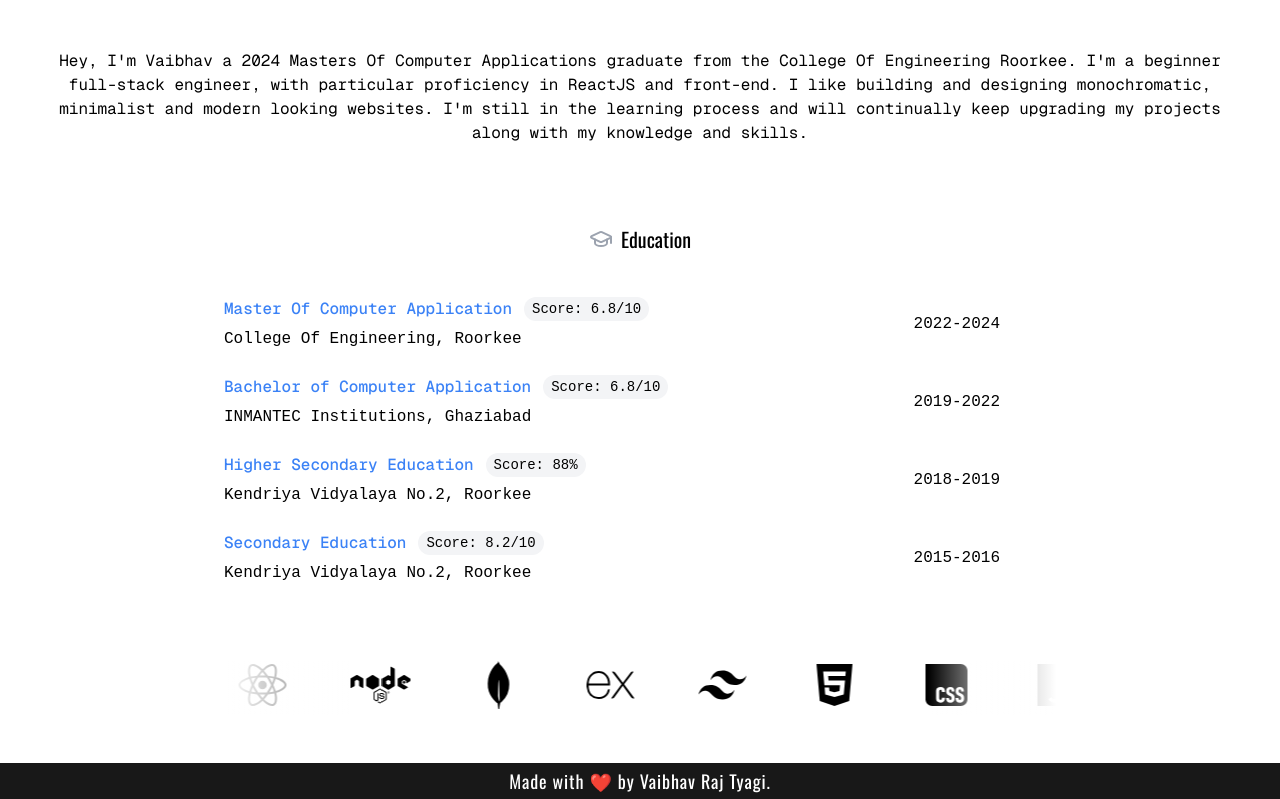
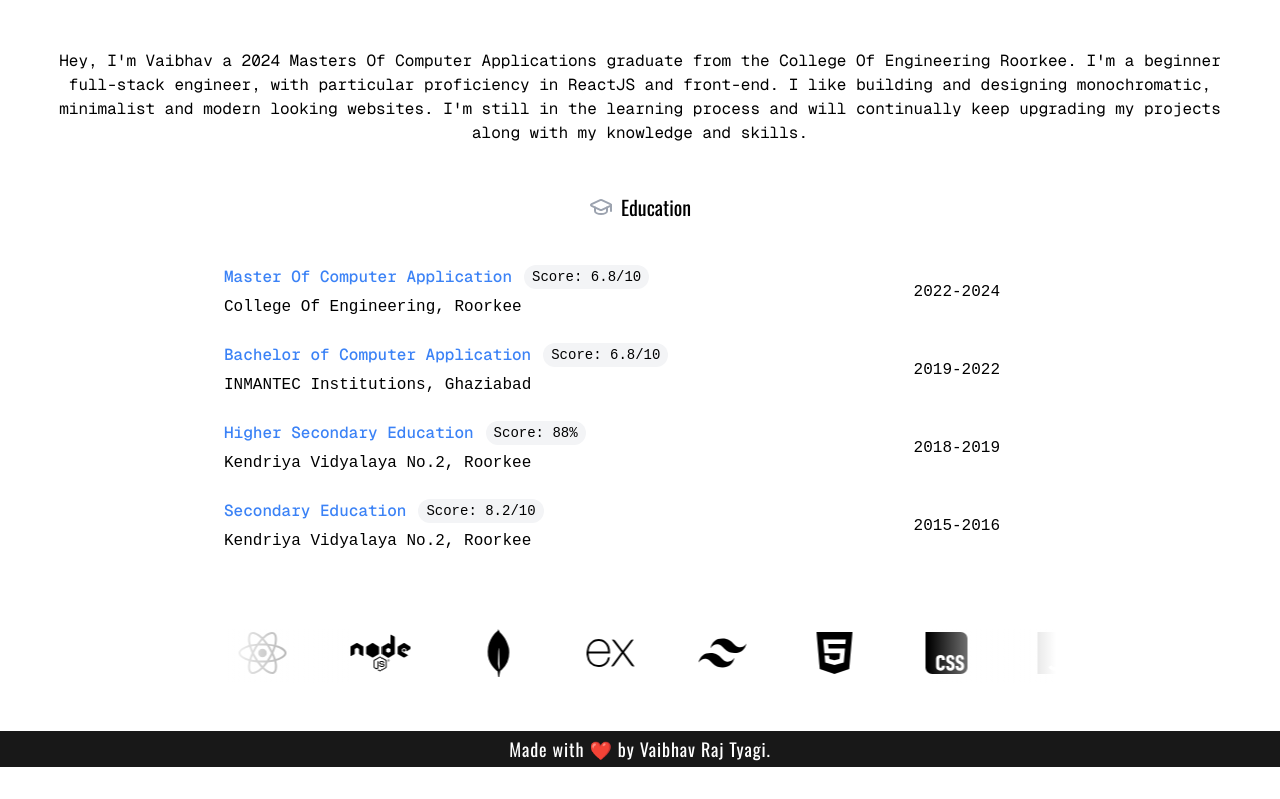
Before and after one commit to VaibhavRajTyagi/Portfolio, a React (Vite) app: page / in a window 1280 px wide. Shown: the part 1591-2390 px from the top of the page. After the commit the page ends 2358 px from the top, so only its background shows below. Built offline with nearby package versions, Linux system fonts and the light colour scheme; a web font is replaced by a local one.

Commit message:
changed top-margin of education section.

```diff
--- a/src/App.jsx
+++ b/src/App.jsx
@@ -1,5 +1,4 @@
 import Nav from "./components/Nav";
-// import Contact from "./components/Contact";
 import Home from "./components/Home";
 import Projects from "./components/Projects";
 import About from "./components/About";
@@ -37,9 +36,6 @@ function App() {
       <section id="about">
         <About />
       </section>
-      {/* <section id="contact">
-        <Contact />
-      </section> */}
       <footer className="text-center bg-naturalblack text-white dark:text-gray-400 dark:bg-naturalblack py-1 md:py-1 text-sm md:text-lg md:tracking-wider font-oswald">
         Made with ❤️ by Vaibhav Raj Tyagi.
       </footer>
--- a/src/components/About.jsx
+++ b/src/components/About.jsx
@@ -18,7 +18,7 @@ const About = () => {
           skills.
         </p>
       </div>
-      <div className="education w-full dark:bg-black flex justify-center mt-20">
+      <div className="education w-full dark:bg-black flex justify-center mt-12">
         <div className="section-padding w-full mx-40">
           <EducationTimeline />
         </div>
--- a/src/components/Nav.jsx
+++ b/src/components/Nav.jsx
@@ -8,7 +8,8 @@ const Nav = ({ toggleDarkMode, isDarkMode }) => {
   const activeLinkStyles =
     "!text-blue-500 !border-b-4 !border-blue-500 dark:!text-white dark:!border-white";
 
-  const buttonStyle ="rounded-full border border-black dark:border-gray-400 px-3 py-1";
+  const buttonStyle =
+    "rounded-full border border-black dark:border-gray-400 px-3 py-1";
   const iconStyle = "min-w-3 min-h-3 text-black dark:text-white";
 
   return (
```
